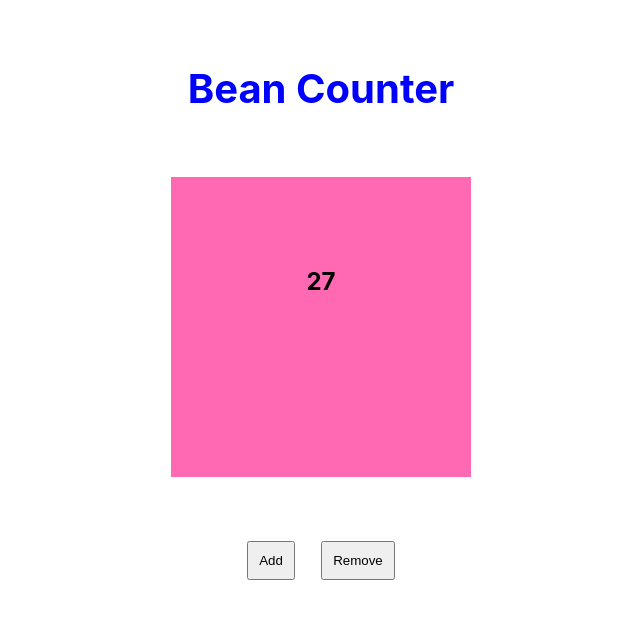
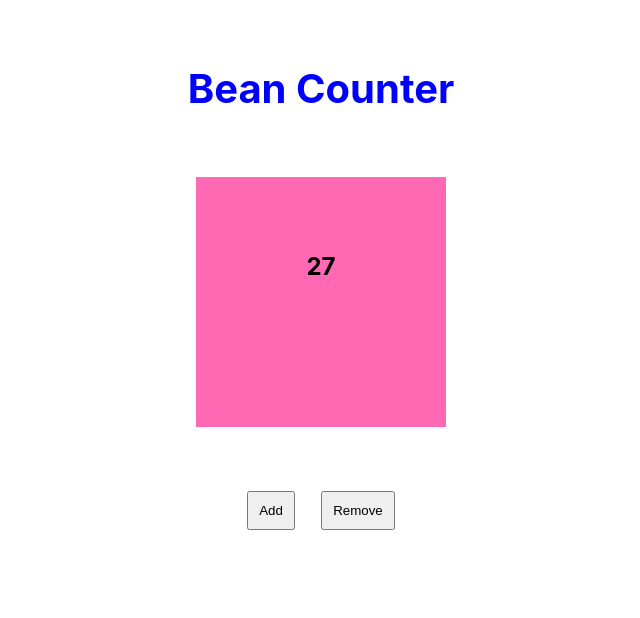
Before and after one commit to tsputzke/bean_count, a React (Create React App) app: page / in a window 1280 px wide. Shown: the top 618 px of the page, without its empty margins (319-959 px from the left). Built offline with nearby package versions, Linux system fonts and the light colour scheme; the HTML template or start-up script is replaced by a standard one.

Commit message:
beanjar height, width from to 250px

```diff
--- a/scss/main.scss
+++ b/scss/main.scss
@@ -15,8 +15,8 @@ h1:hover {
 }
 
 #bean_jar {
-  height: 300px;
-  width: 300px;
+  height: 250px;
+  width: 250px;
   background-color: hotpink;
   margin: auto;
 
--- a/src/css/main.css
+++ b/src/css/main.css
@@ -11,8 +11,8 @@ h1:hover {
 }
 
 #bean_jar {
-  height: 300px;
-  width: 300px;
+  height: 250px;
+  width: 250px;
   background-color: hotpink;
   margin: auto;
 }
```
